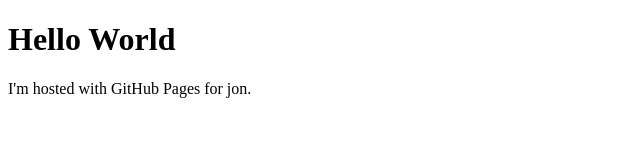
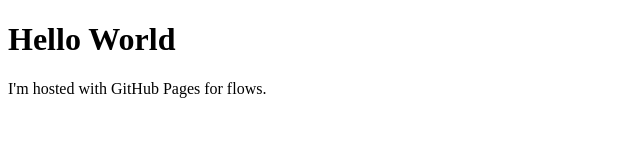
Before and after one commit to john-soundar/john-soundar.github.io, a plain HTML site: page index.html in a window 1280 px wide. Shown: the full height of the page, 0-640 px from the left. Drawn offline with Linux system fonts and the light colour scheme.

Commit message:
Update index.html

```diff
--- a/index.html
+++ b/index.html
@@ -2,6 +2,6 @@
 <html>
 <body>
 <h1>Hello World</h1>
-<p>I'm hosted with GitHub Pages for jon.</p>
+<p>I'm hosted with GitHub Pages for flows.</p>
 </body>
 </html>
```
